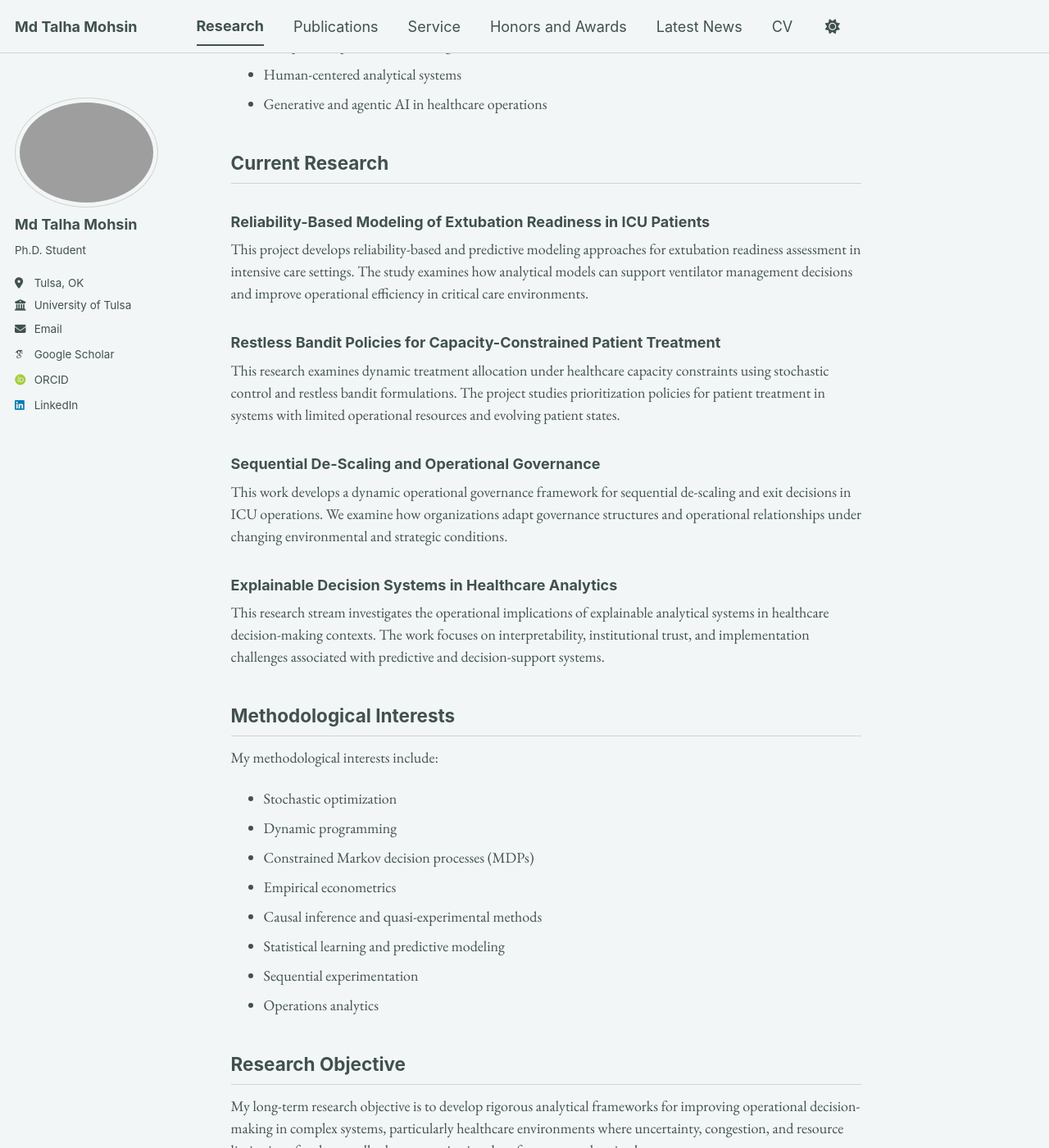
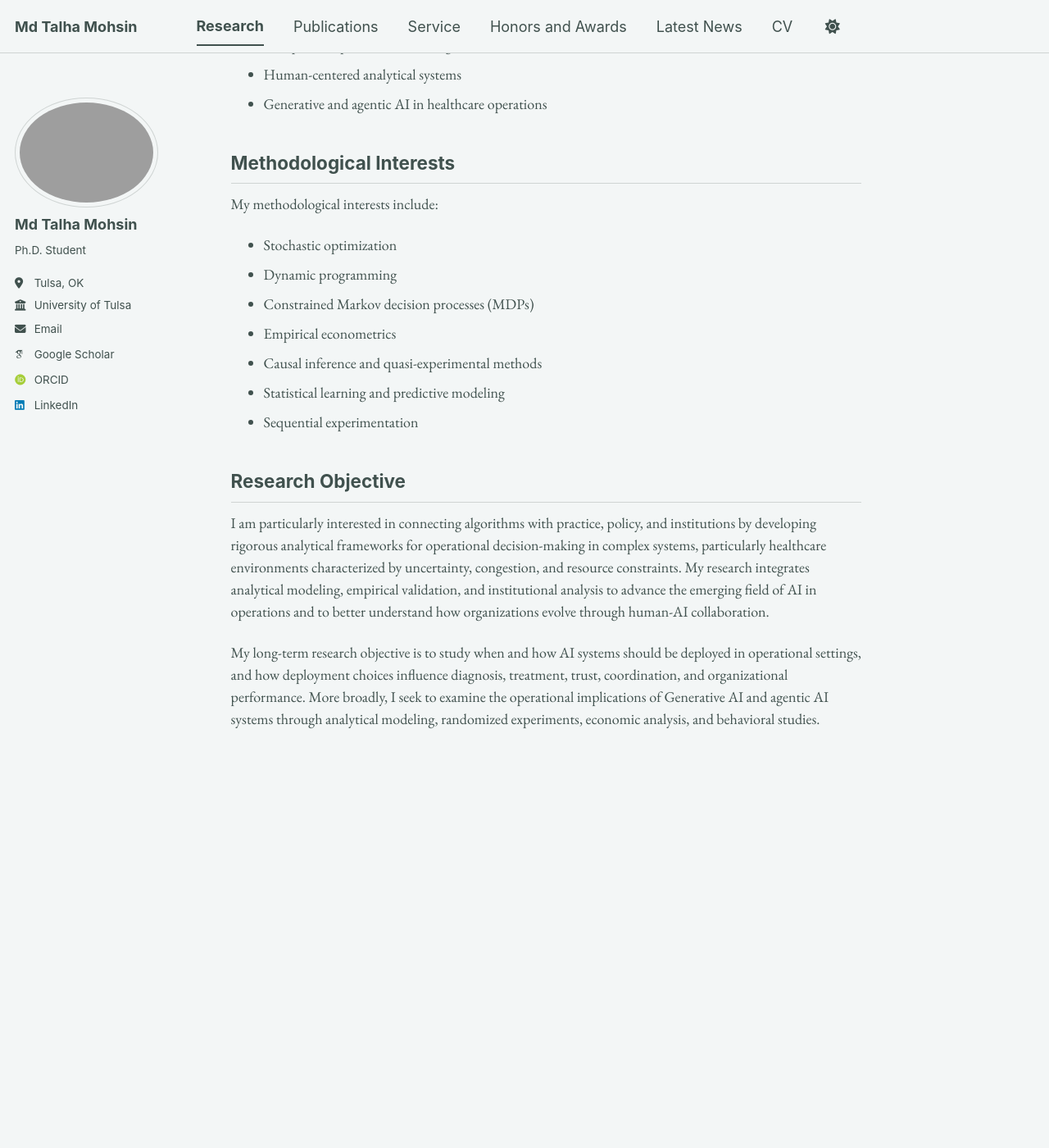
Before and after one commit to mdtalhamohsin/mdtalhamohsin.github.io, a Jekyll site: the page built from _pages/research.md, in a window 1280 px wide and 1400 px high, scrolled down 1472 px. Shown: the whole window at 82% size. Built offline with Jekyll 4.4.1, drawn with Linux system fonts in a browser that asks for light colours; some web fonts are replaced; a script bundle is joined from its source files by our own code; library files that are not in the unit come from our copies; after the commit the page ends 2467 px from its top, so only the background shows below that; some of the changed text lies outside the part shown.

Commit message:
Update research.md

```diff
--- a/_pages/research.md
+++ b/_pages/research.md
@@ -40,23 +40,6 @@
 - Human-centered analytical systems
 - Generative and agentic AI in healthcare operations
 
-## Current Research
-
-### Reliability-Based Modeling of Extubation Readiness in ICU Patients
-
-This project develops reliability-based and predictive modeling approaches for extubation readiness assessment in intensive care settings. The study examines how analytical models can support ventilator management decisions and improve operational efficiency in critical care environments.
-
-### Restless Bandit Policies for Capacity-Constrained Patient Treatment
-
-This research examines dynamic treatment allocation under healthcare capacity constraints using stochastic control and restless bandit formulations. The project studies prioritization policies for patient treatment in systems with limited operational resources and evolving patient states.
-
-### Sequential De-Scaling and Operational Governance
-
-This work develops a dynamic operational governance framework for sequential de-scaling and exit decisions in ICU operations. We examine how organizations adapt governance structures and operational relationships under changing environmental and strategic conditions.
-
-### Explainable Decision Systems in Healthcare Analytics
-
-This research stream investigates the operational implications of explainable analytical systems in healthcare decision-making contexts. The work focuses on interpretability, institutional trust, and implementation challenges associated with predictive and decision-support systems.
 
 ## Methodological Interests
 
@@ -68,8 +51,9 @@
 - Causal inference and quasi-experimental methods
 - Statistical learning and predictive modeling
 - Sequential experimentation
-- Operations analytics
 
 ## Research Objective
 
-My long-term research objective is to develop rigorous analytical frameworks for improving operational decision-making in complex systems, particularly healthcare environments where uncertainty, congestion, and resource limitations fundamentally shape organizational performance and societal outcomes.
+I am particularly interested in connecting algorithms with practice, policy, and institutions by developing rigorous analytical frameworks for operational decision-making in complex systems, particularly healthcare environments characterized by uncertainty, congestion, and resource constraints. My research integrates analytical modeling, empirical validation, and institutional analysis to advance the emerging field of AI in operations and to better understand how organizations evolve through human-AI collaboration.
+
+My long-term research objective is to study when and how AI systems should be deployed in operational settings, and how deployment choices influence diagnosis, treatment, trust, coordination, and organizational performance. More broadly, I seek to examine the operational implications of Generative AI and agentic AI systems through analytical modeling, randomized experiments, economic analysis, and behavioral studies.
```
